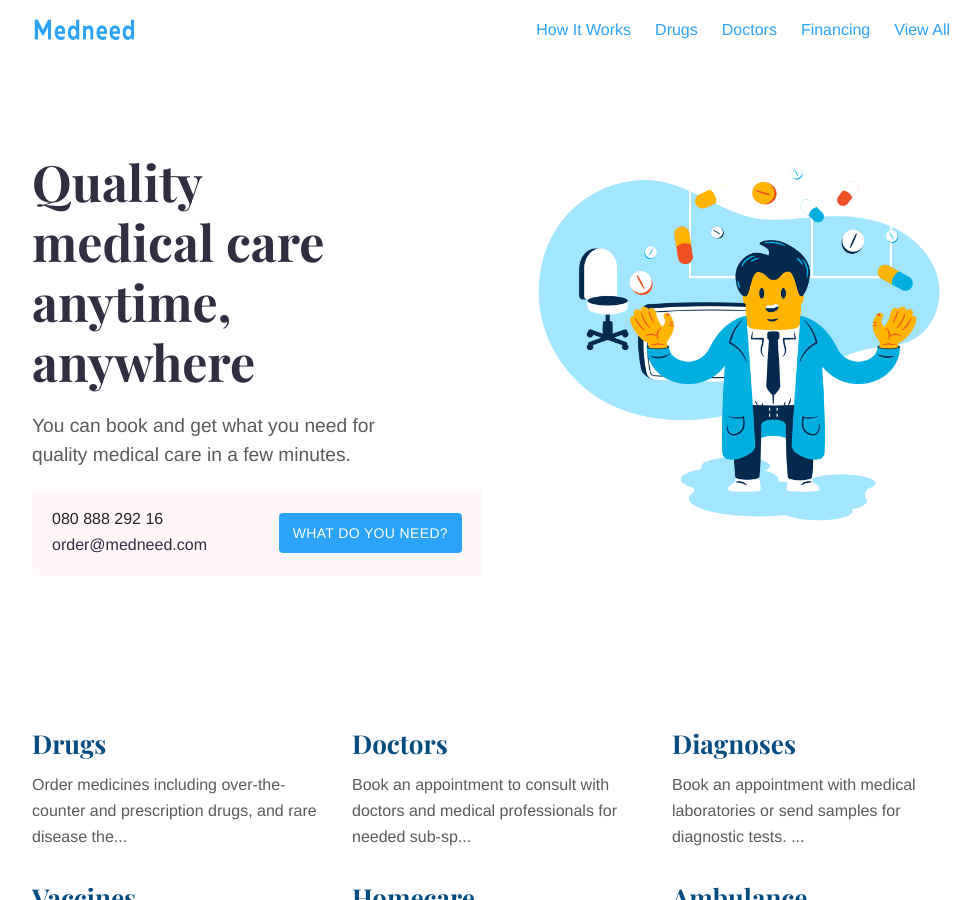
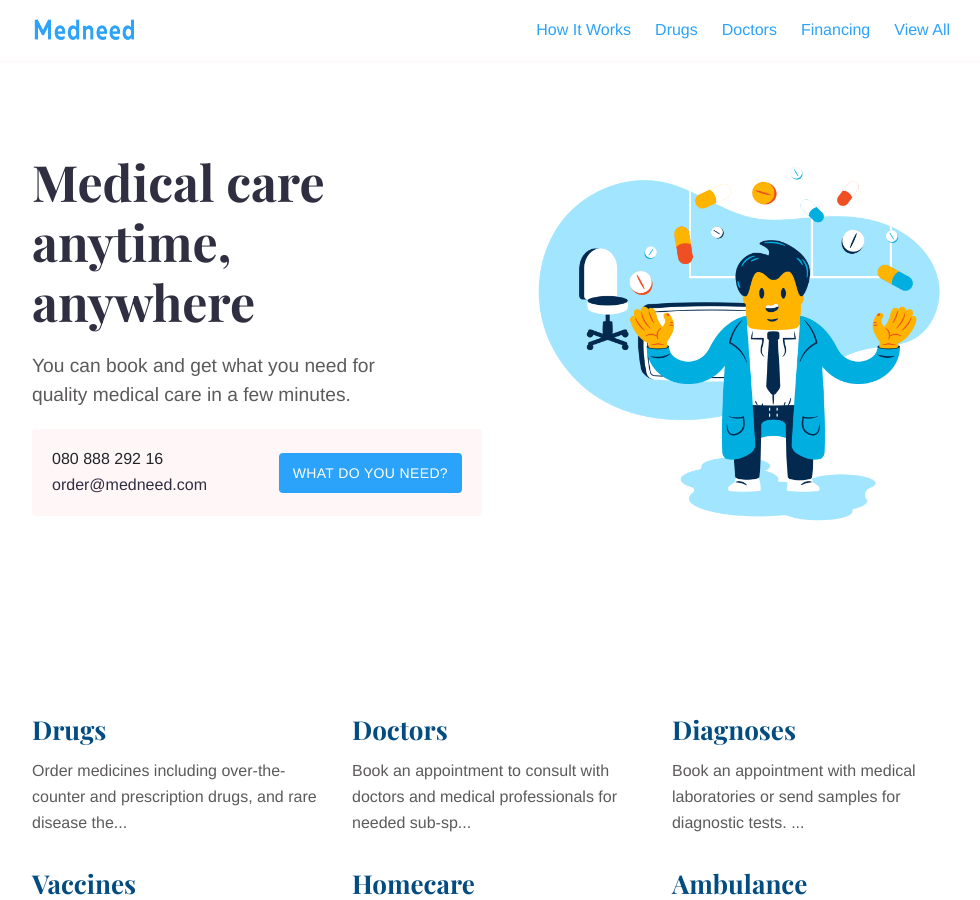
Before and after one commit to Iraneus/betamedneed, a Jekyll site: the page built from index.md, in a window 1280 px wide and 900 px high. Shown: the whole window, without its empty margins (143-1123 px from the left). Built offline with Jekyll 4.4.1, drawn with Linux system fonts in a browser that asks for light colours.

Commit message:
few edits

```diff
--- a/index.md
+++ b/index.md
@@ -1,5 +1,5 @@
 ---
-title: Medneed | quality medical care anytime, anywhere
+title: Medneed | medical care anytime, anywhere
 layout: home
 description: Medneed empowers users with improved access to quality medical care when they need it and where they need it.
 intro_image: "images/illustrations/doc-pharm.png"
@@ -8,6 +8,6 @@
 show_call_box: true
 ---
 
-# Quality medical care anytime, anywhere
+# Medical care anytime, anywhere
 
 You can book and get what you need for quality medical care in a few minutes.
```
